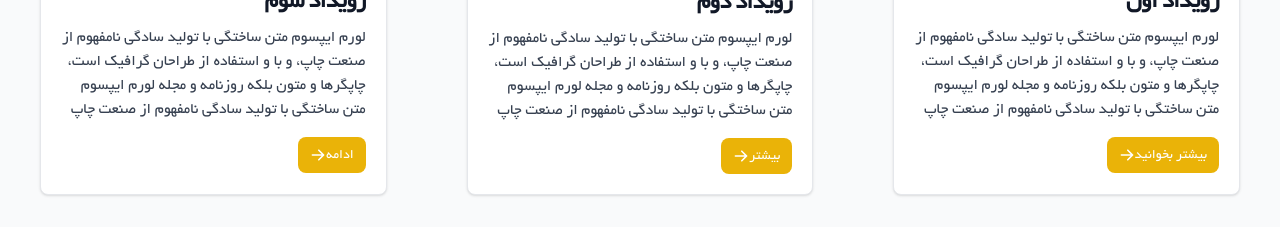
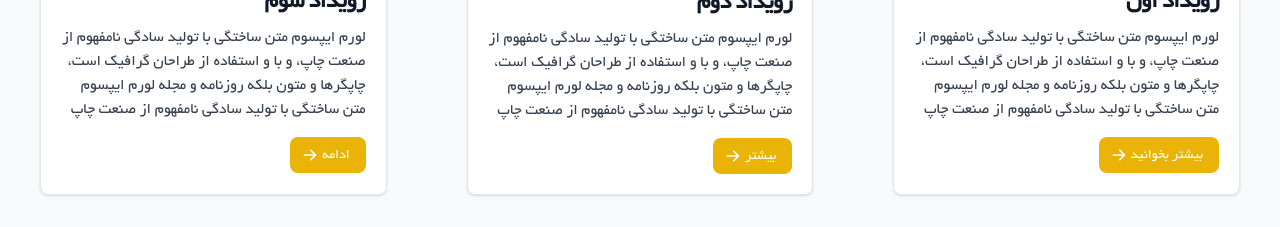
Before and after one commit to sajjad5221/farazaman, a Next.js app: page /events/slug in a window 1280 px wide. Shown: the part 1736-1963 px from the top of the page. Built offline with nearby package versions, Linux system fonts and the light colour scheme.

Commit message:
event-btn

```diff
--- a/app/events/slug/page.tsx
+++ b/app/events/slug/page.tsx
@@ -170,7 +170,7 @@ export default function EventSlug() {
                   href="#"
                   className="inline-flex px-3 items-center py-2 text-sm font-medium text-center text-white bg-[#EAB308] rounded-lg hover:bg-yellow-800 focus:ring-4 focus:outline-none focus:ring-yellow-300 dark:bg-[#EAB308] dark:hover:bg-yellow-700 dark:focus:ring-yellow-800"
                 >
-                  بیشتر بخوانید
+                  <p className="px-1">بیشتر بخوانید</p>
                   <svg
                     aria-hidden="true"
                     className="w-4 h-4 "
@@ -211,7 +211,7 @@ export default function EventSlug() {
                   href="#"
                   className="inline-flex items-center px-3 py-2 text-sm font-medium text-center text-white bg-[#EAB308] rounded-lg hover:bg-yellow-800 focus:ring-4 focus:outline-none focus:ring-yellow-300 dark:bg-[#EAB308] dark:hover:bg-yellow-700 dark:focus:ring-yellow-800"
                 >
-                  بیشتر
+                  <p className="px-1">بیشتر</p>
                   <svg
                     aria-hidden="true"
                     className="w-4 h-4 "
@@ -252,7 +252,7 @@ export default function EventSlug() {
                   href="#"
                   className="inline-flex px-3 items-center py-2 text-sm font-medium text-center text-white bg-[#EAB308] rounded-lg hover:bg-yellow-800 focus:ring-4 focus:outline-none focus:ring-yellow-300 dark:bg-[#EAB308] dark:hover:bg-yellow-700 dark:focus:ring-yellow-800"
                 >
-                  ادامه
+                  <p className="px-1">ادامه</p>
                   <svg
                     aria-hidden="true"
                     className="w-4 h-4 "
```
